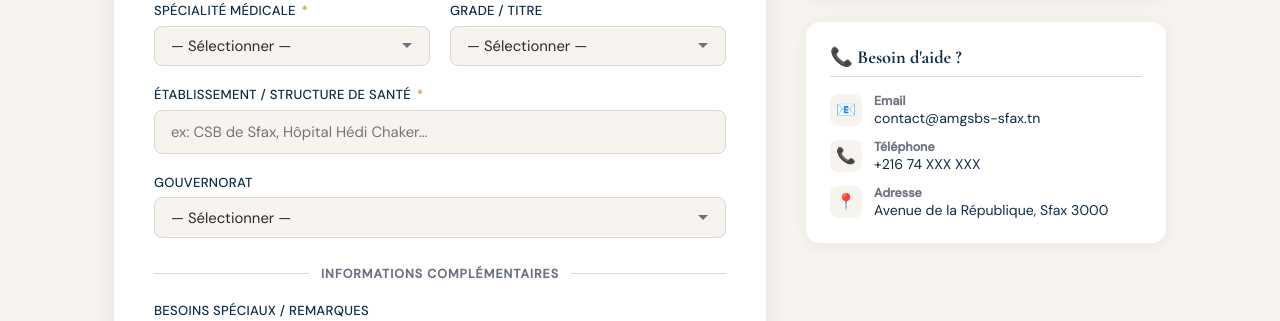
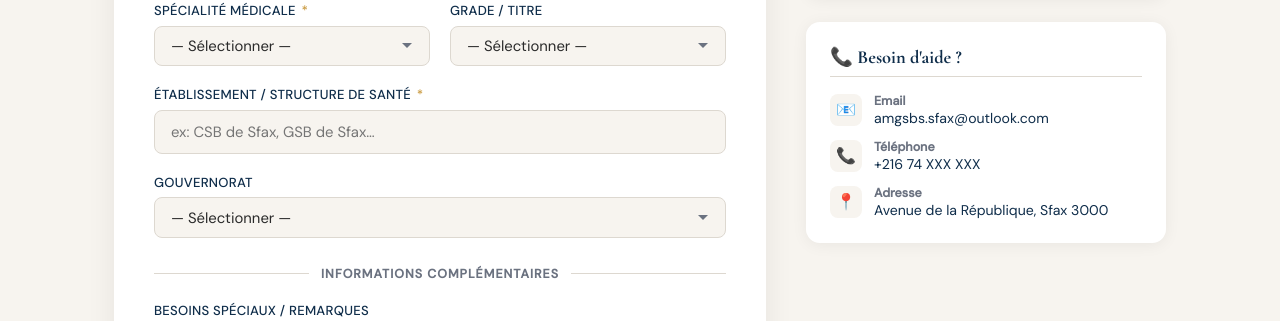
Before and after one commit to mohamedmakhlouf/amgsbsfax-web, a Python web app: template app/templates/inscription.html in a window 1280 px wide. Shown: the part 1132-1453 px from the top of the page. Run offline with Jinja, Linux system fonts and the light colour scheme; the template is opened without the code that fills it, so the values that code supplies are empty.

Commit message:
Update inscription.html

```diff
--- a/app/templates/inscription.html
+++ b/app/templates/inscription.html
@@ -459,7 +459,7 @@
 
       <div class="field">
         <label>Établissement / Structure de santé <span class="req">*</span></label>
-        <input type="text" id="ev-etablissement" placeholder="ex: CSB de Sfax, Hôpital Hédi Chaker…"/>
+        <input type="text" id="ev-etablissement" placeholder="ex: CSB de Sfax, GSB de Sfax…"/>
         <span class="err-msg">Champ requis</span>
       </div>
 
@@ -665,7 +665,7 @@
       <h3>📞 Besoin d'aide ?</h3>
       <div class="contact-row">
         <div class="contact-icon">📧</div>
-        <div><strong>Email</strong><span>contact@amgsbs-sfax.tn</span></div>
+        <div><strong>Email</strong><span>amgsbs.sfax@outlook.com</span></div>
       </div>
       <div class="contact-row">
         <div class="contact-icon">📞</div>
```
